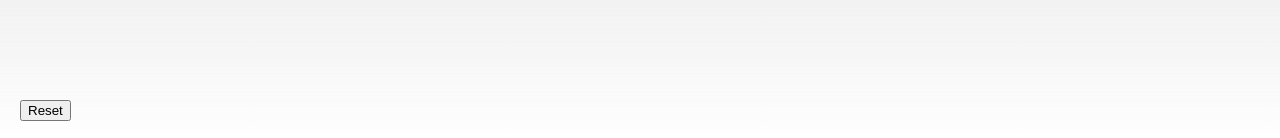
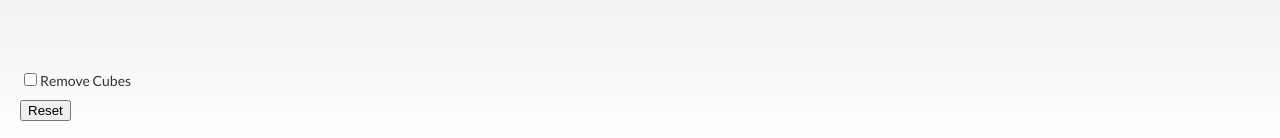
Before and after one commit to ashelkov/3d-cubes, a React app: page / in a window 1280 px wide. Shown: the part 659-797 px from the top of the page. Built offline with nearby package versions, Linux system fonts and the light colour scheme.

Commit message:
handle cube hovering in erase mode

```diff
--- a/src/App.js
+++ b/src/App.js
@@ -10,12 +10,21 @@ class App extends Component {
     this.hypercube.reset();
   };
 
+  setEraserMode = (e) => {
+    this.hypercube.setEraserMode(e.target.checked);
+  };
+
   render() {
     return (
       <div className="app-container">
         <HyperCube ref={(ref) => this.hypercube = ref} />
+
         <div className="control-buttons">
-          <button className="button reset-button" onClick={this.resetHyperCube}>Reset</button>
+          <label className="eraser-checkbox">
+            <input type="checkbox" onChange={this.setEraserMode} />
+            <span>Remove Cubes</span>
+          </label>
+          <button onClick={this.resetHyperCube}>Reset</button>
         </div>
       </div>
     )
--- a/src/App.scss
+++ b/src/App.scss
@@ -17,5 +17,12 @@
     position: absolute;
     bottom: 20px;
     left: 20px;
+
+    .eraser-checkbox {
+      cursor: pointer;
+      margin-bottom: 10px;
+      font-size: 14px;
+      display: block;
+    }
   }
 }
--- a/src/components/Cube.js
+++ b/src/components/Cube.js
@@ -16,13 +16,21 @@ const Cube = ({
   zIndex,
   getSideStyle,
   rotation,
+  withMotion,
   onClick,
-  withMotion,
+  onMouseEnter,
+  onMouseLeave,
+  isHovered,
 }) => (
   <div
-    className={cn('cube-container', { 'no-transition': withMotion })}
+    className={cn('cube-container', {
+      'no-transition': withMotion,
+      'is-hovered': isHovered,
+    })}
     style={cubeStyle}
     onClick={onClick}
+    onMouseEnter={onMouseEnter}
+    onMouseLeave={onMouseLeave}
   >
     <div className="back side" data-side="back" style={{ transform: getSideStyle(0, 0, -1)}} />
     <div className="left side" data-side="left" style={{ transform: getSideStyle(-1, 0, 0) + ' rotateY(90deg)'}} />
--- a/src/components/Cube.scss
+++ b/src/components/Cube.scss
@@ -3,6 +3,14 @@
   position: absolute;
   transition: transform .1s linear;
   will-change: transform;
+
+  &.is-hovered {
+    cursor: pointer;
+
+    .side {
+      background-color: rgba(255, 165, 0, .25);
+    }
+  }
 }
 
 .side {
--- a/src/components/HyperCube.js
+++ b/src/components/HyperCube.js
@@ -56,9 +56,13 @@ class HyperCube extends Component {
   };
 
   reset = () => {
-    this.setState(
-      this.getInitialState()
-    );
+    const initialState = this.getInitialState();
+    this.setState(initialState);
+  };
+
+  setEraserMode = (isActive) => {
+    console.log('setEraserMode()', { isActive });
+    this.setState({ eraserMode: isActive });
   };
 
   handleMouseDown = (e) => {
@@ -144,6 +148,23 @@ class HyperCube extends Component {
     return (index + shiftSize) * (margin + 1);
   };
 
+  handleMouseEnter = (x, y, z) => () => {
+    this.setState({ hoveredCube: { x, y, z } });
+  };
+
+  handleMouseLeave = () => {
+    this.setState({ hoveredCube: null });
+  };
+
+  isCubeHovered = (x, y, z) => {
+    const { hoveredCube, eraserMode } = this.state;
+    return eraserMode &&
+      hoveredCube &&
+      (hoveredCube.x === x) &&
+      (hoveredCube.y === y) &&
+      (hoveredCube.z === z);
+  };
+
   getMotionDefaultStyle = ({ x, y, z }) => {
     const SHIFT_SIZE = 3;
     const override = {
@@ -164,7 +185,7 @@ class HyperCube extends Component {
   };
 
   render() {
-    const { cubeMatrix, cubeMatrixIndexes, rotation, rotationCode, size, isRotating, Z, Y, X } = this.state;
+    const { cubeMatrix, cubeMatrixIndexes, rotation, rotationCode, size, isRotating, Z, Y, X, hoveredCube } = this.state;
     const springPreset = { stiffness: 100, damping: 12 };
 
     return (
@@ -187,7 +208,10 @@ class HyperCube extends Component {
                 size={size}
                 zIndex={cubeMatrixIndexes[`${x}${y}${z}`]}
                 isRotating={isRotating}
+                isHovered={this.isCubeHovered(x, y, z)}
                 rotation={rotation}
+                onMouseEnter={this.handleMouseEnter(x, y, z)}
+                onMouseLeave={this.handleMouseLeave}
                 onClick={this.handleCubeClick(x, y, z)}
                 withMotion={this.isNewLayer({x, y, z})}
               />
```
